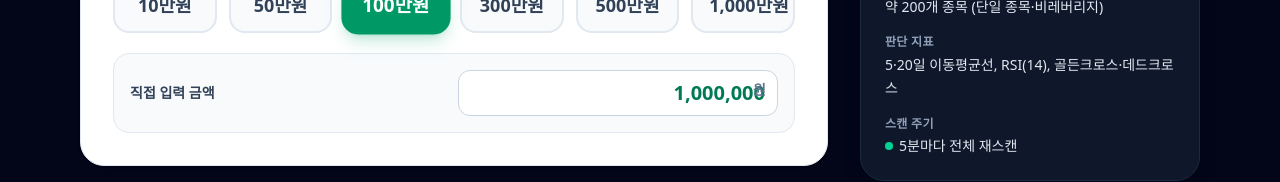
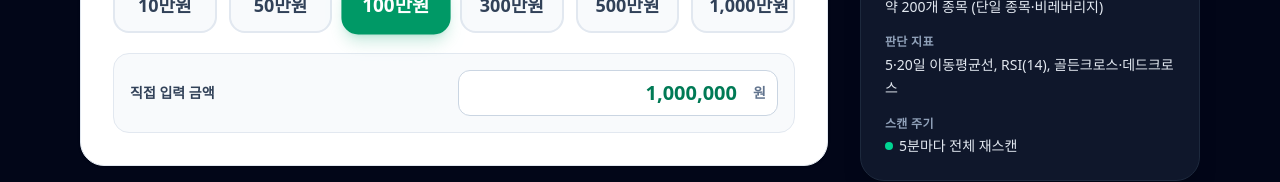
Before and after one commit to BrianP99/stock_automation_app, a React (Vite) app: page / in a window 1280 px wide. Shown: the part 489-671 px from the top of the page. Built offline with nearby package versions, Linux system fonts and the light colour scheme; no server answers.

Commit message:
Fix 원 suffix overlapping the amount text in the manual input field
The input had no reserved right padding for the absolutely-positioned
"원" label, so once the number filled the field the digits and the
suffix overlapped. Added pr-10 to the input and centered "원" vertically.

```diff
--- a/src/components/SetupWizard.tsx
+++ b/src/components/SetupWizard.tsx
@@ -110,9 +110,9 @@ export const SetupWizard: React.FC<SetupWizardProps> = ({ onStartTrading, fontSi
                   setInvestmentAmount(Number(digitsOnly) || 0);
                 }}
                 onBlur={() => setInvestmentAmount((v) => Math.max(100000, v))}
-                className="w-full text-right font-black text-xl text-emerald-700 bg-white border border-slate-300 rounded-xl py-2 px-3 focus:ring-2 focus:ring-emerald-500 focus:outline-none"
+                className="w-full text-right font-black text-xl text-emerald-700 bg-white border border-slate-300 rounded-xl py-2 pl-3 pr-10 focus:ring-2 focus:ring-emerald-500 focus:outline-none"
               />
-              <span className="absolute right-3 top-2.5 text-sm font-bold text-slate-500 pointer-events-none">원</span>
+              <span className="absolute right-3 top-1/2 -translate-y-1/2 text-sm font-bold text-slate-500 pointer-events-none">원</span>
             </div>
           </div>
         </div>
```
